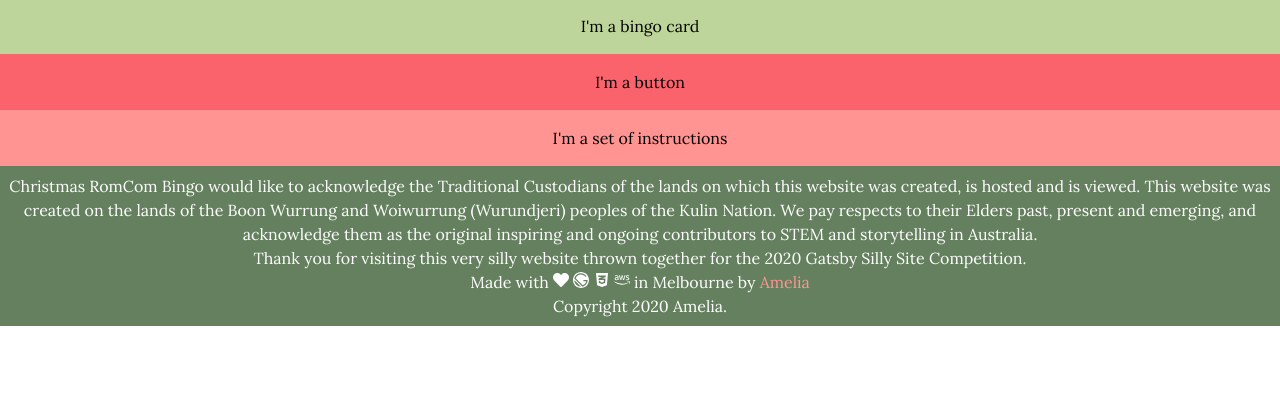
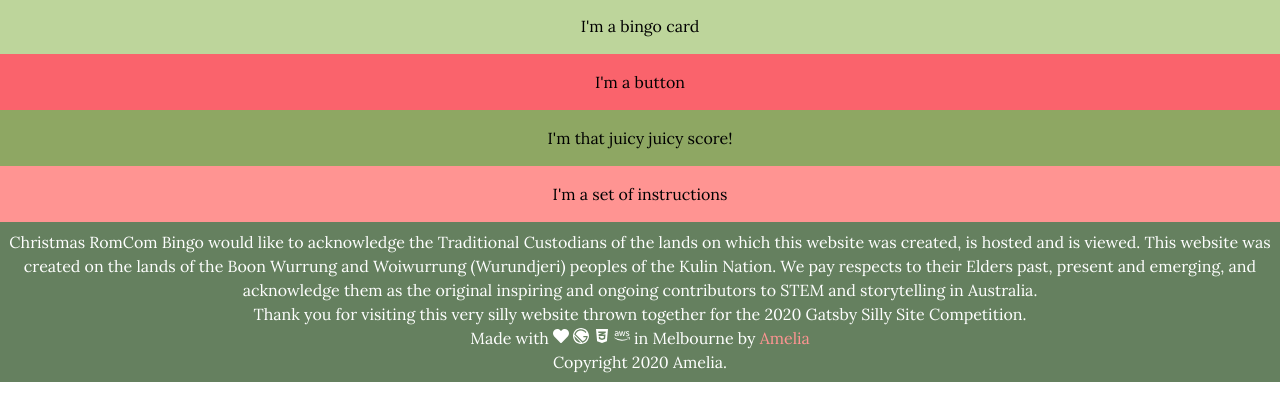
Before and after one commit to amtrav42/ChristmasRomComBingo, a Gatsby site: page / in a window 1280 px wide. Shown: the part 106-526 px from the top of the page. Built offline with nearby package versions, Linux system fonts and the light colour scheme; Gatsby itself is replaced by a stand-in of ours.

Commit message:
added score component

```diff
--- /dev/null
+++ b/src/components/Score/Score.module.css
@@ -0,0 +1,5 @@
+@import "../../styles/global.css";
+.background{
+  background-color: var(--light-green);
+  padding: var(--padding);
+}
--- /dev/null
+++ b/src/components/Score/index.jsx
@@ -0,0 +1,8 @@
+import React from "react";
+import ScoreStyles from "./Score.module.css";
+
+export default function Score() {
+  return (
+    <div className={ScoreStyles.background}>I'm that juicy juicy score!</div>
+  )
+};
--- a/src/pages/index.js
+++ b/src/pages/index.js
@@ -2,6 +2,7 @@ import React from "react";
 import Header from "../components/Header";
 import BingoCard from "../components/BingoCard";
 import Button from "../components/Button";
+import Score from "../components/Score";
 import Instructions from "../components/Instructions";
 import Footer from "../components/Footer";
 import '../styles/reset.css';
@@ -13,6 +14,7 @@ export default function Home() {
       <Header />
       <BingoCard />
       <Button />
+      <Score />
       <Instructions />
       <Footer />
     </>
```
